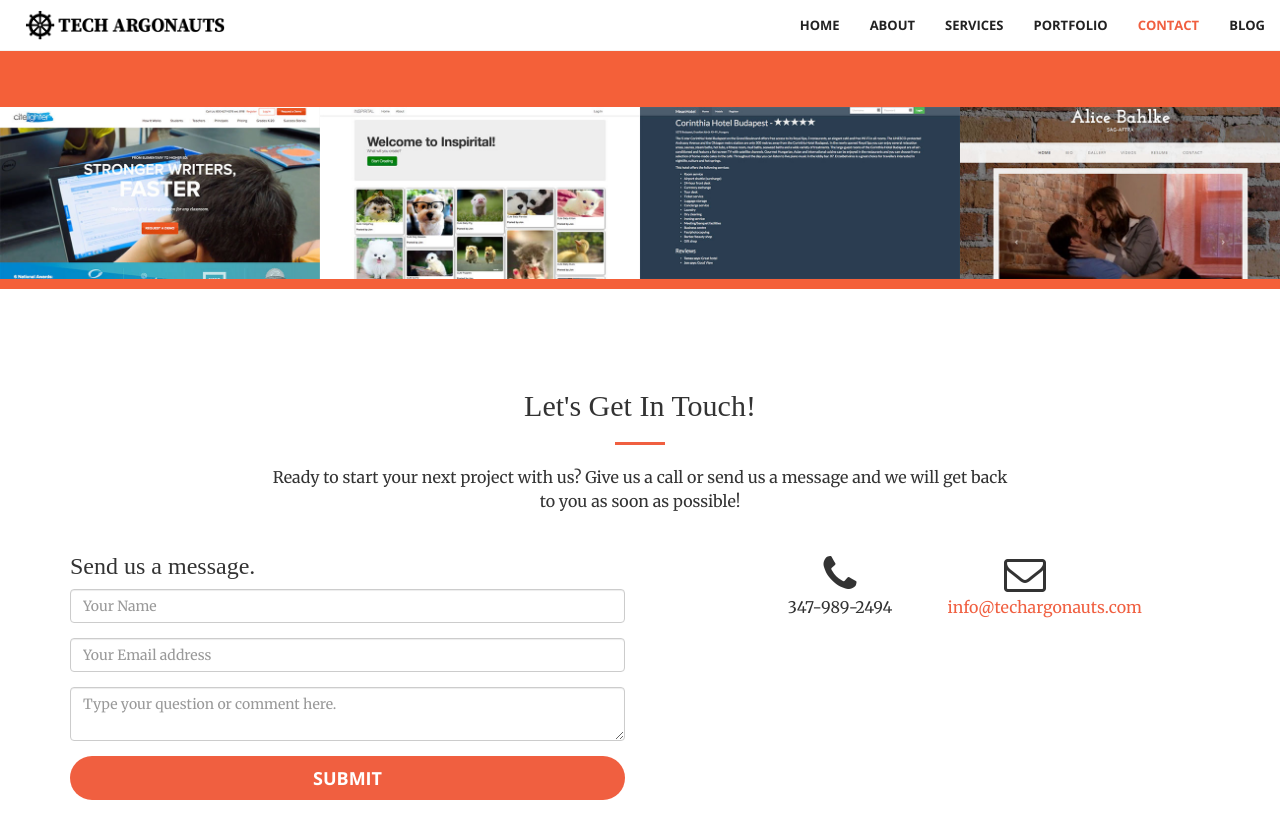
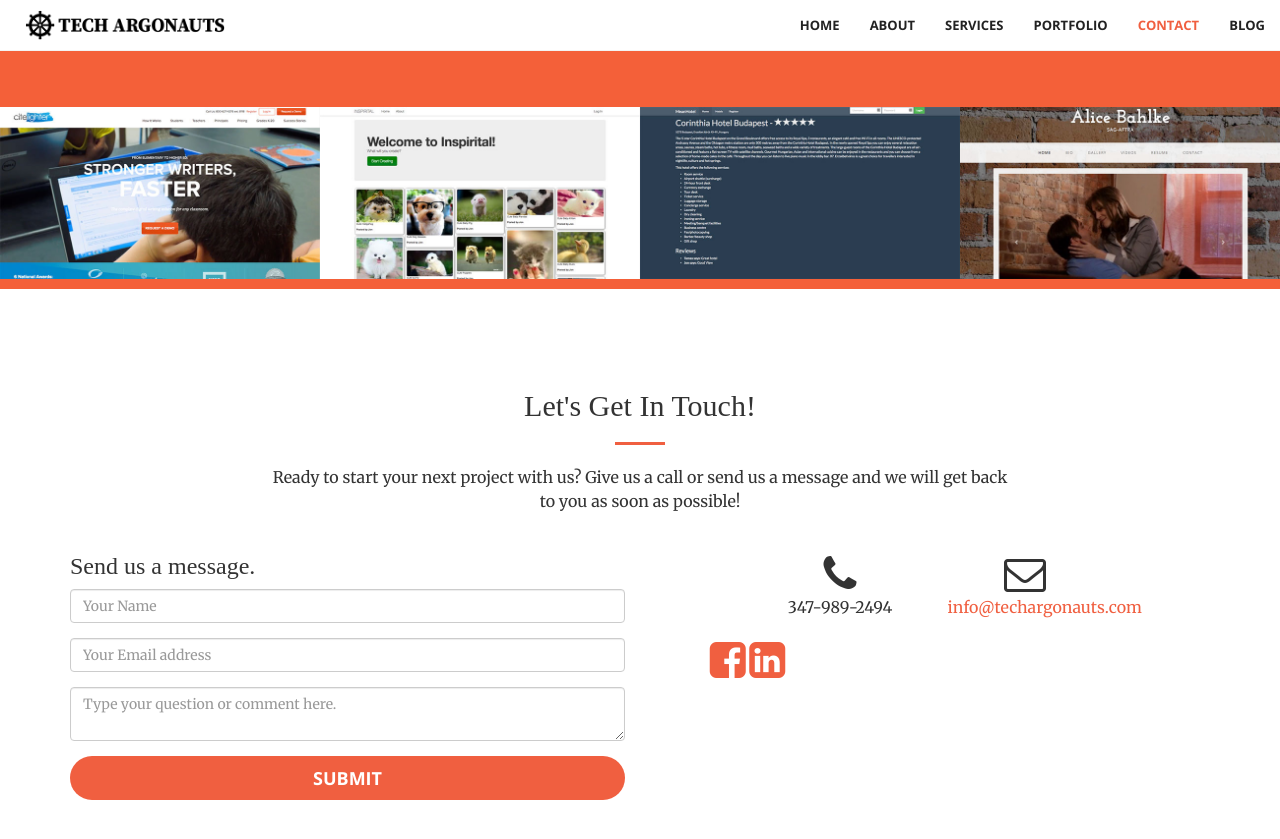
Before and after one commit to jonnyc/techargonauts, a Jekyll site: the page built from index.html, in a window 1280 px wide and 900 px high, scrolled down 2063 px. Shown: the top 839 px of the window. Built offline with Jekyll 4.4.1, drawn with Linux system fonts in a browser that asks for light colours; nearby versions of some CDN libraries; some web fonts are replaced.

Commit message:
Add Social Media links to contact section.

```diff
--- a/_layouts/default.html
+++ b/_layouts/default.html
@@ -184,6 +184,10 @@
             <i class="fa fa-envelope-o fa-3x sr-contact"></i>
             <p><a href="mailto:info@techargonauts.com">info@techargonauts.com</a></p>
           </div>
+          <div class="col-lg-4 text-center">
+            <a target="_blank" href="https://www.facebook.com/techargonauts/"><i class="fa fa-facebook-square fa-3x sr-contact"></i></a>
+            <a target="_blank" href="https://www.linkedin.com/company/techargonauts"><i class="fa fa-linkedin-square fa-3x sr-contact"></i></a>
+          </div>
         </div>
       </div>
     </div>
```
